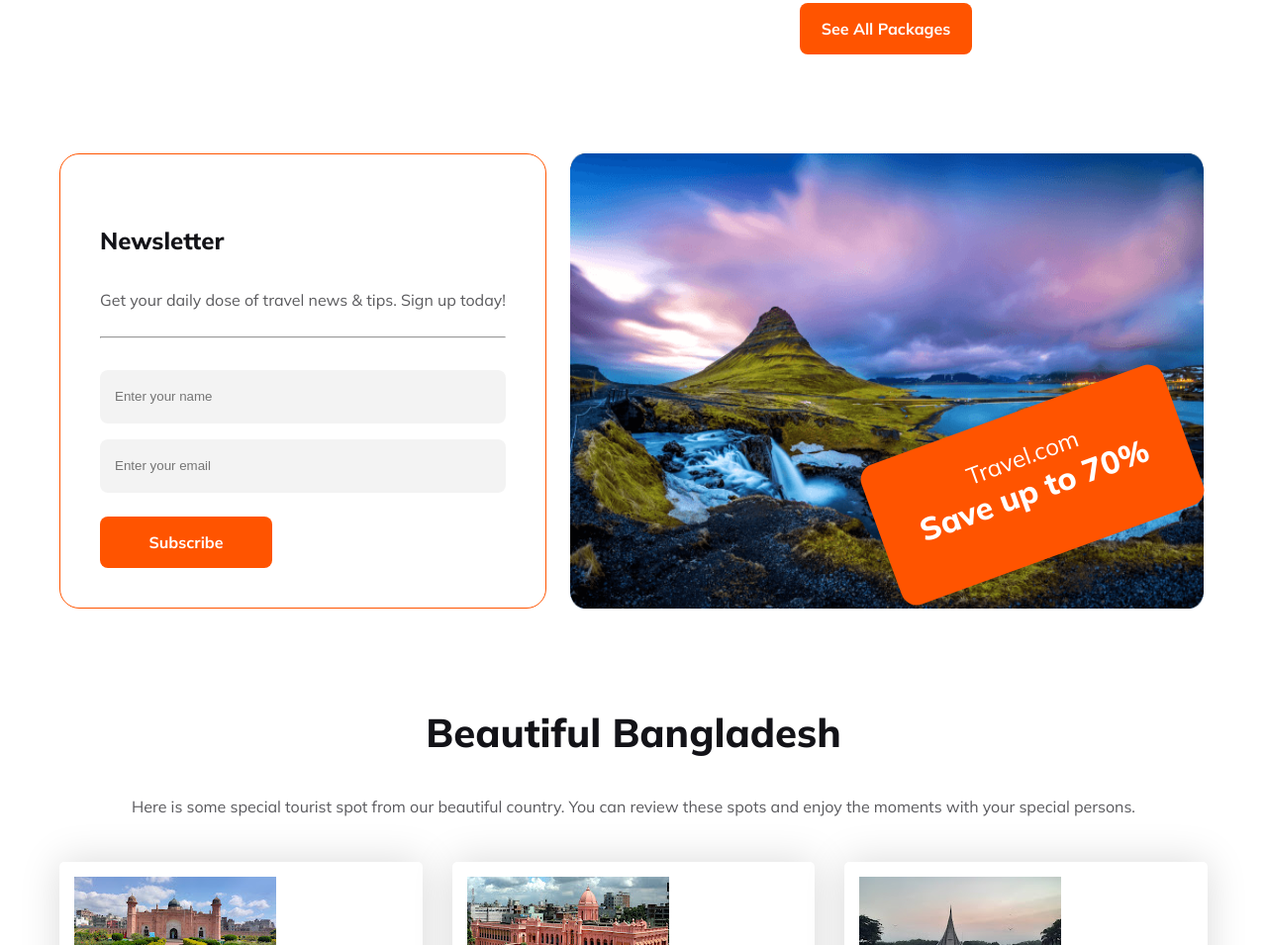
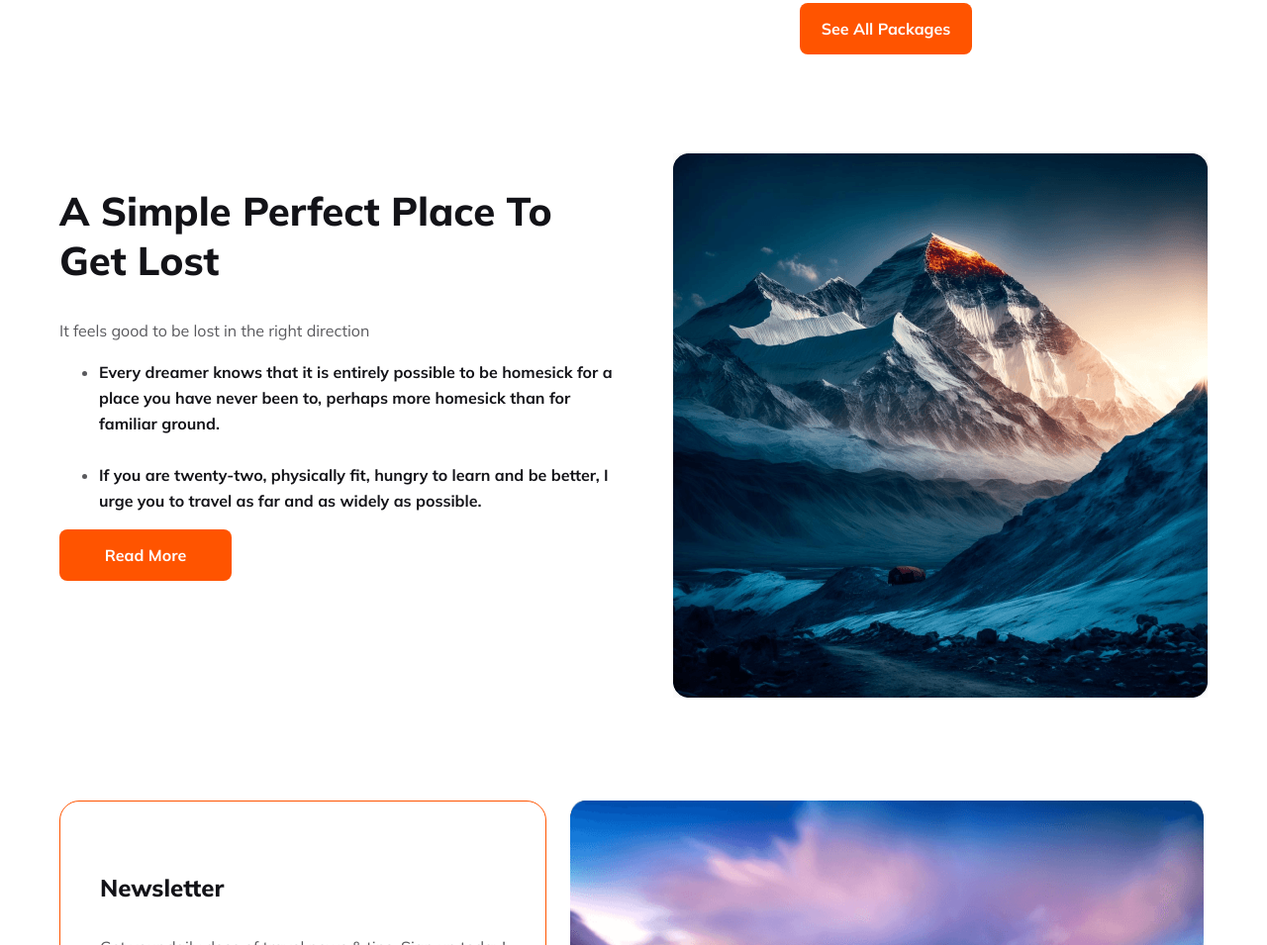
Before and after one commit to mmaswud/B9A2-Hero-Travel-Maswud, a plain HTML site: page index.html in a window 1280 px wide. Shown: the part 5264-6219 px from the top of the page at 99% size. Drawn offline with Linux system fonts and the light colour scheme.

Commit message:
added optional section-two

```diff
--- a/Styles/styles.css
+++ b/Styles/styles.css
@@ -536,6 +536,46 @@ body {
 }
 
 /* deals & discounts style ends */
+/* optional-two styles start */
+
+.popular {
+    display: flex;
+    margin: 100px auto;
+    gap: 53px;
+}
+
+.popular .popular-title {
+    color: #131318;
+    font-family: Mulish;
+    font-size: 40px;
+    font-weight: 800;
+}
+
+.popular .popular-txt,
+.popular-ul {
+    color: rgba(19, 19, 24, 0.70);
+    font-family: Mulish;
+    font-size: 16px;
+    font-weight: 400;
+    line-height: 26px;
+}
+.bold{
+    color: #131318;
+}
+.btn-two {
+    width: 174px;
+    height: 52px;
+    border-radius: 8px;
+    background: #FF5400;
+    color: #FFF;
+    text-align: center;
+    font-family: Mulish;
+    font-size: 16px;
+    font-weight: 700;
+    border: none;
+    outline: none;
+}
+/* optional-two styles end */
 .newsletter {
     display: flex;
     gap: 24px;
--- a/index.html
+++ b/index.html
@@ -204,6 +204,23 @@
             <button class="btn-package">See All Packages</button>
         </section>
         <!-- deals & discounts end -->
+        <!-- optonal-two start -->
+        <section class="container popular">
+            <div class="popular-one">
+                <h2 class="popular-title">A Simple Perfect Place To Get Lost</h2>
+                <p class="popular-txt">It feels good to be lost in the right direction</p>
+                <ul class="popular-ul">
+                    <li><strong class="bold">Every dreamer knows that it is entirely possible to be homesick for a place you have never been to, perhaps more homesick than for familiar ground.</strong></li>
+                    <br>
+                    <li><strong class="bold">If you are twenty-two, physically fit, hungry to learn and be better, I urge you to travel as far and as widely as possible. </strong></li>
+                </ul>
+                <button class="btn-two">Read More</button>
+            </div>
+            <div class="destination-img">
+                <img src="Images/Rectangle-4.png" alt="">
+            </div>
+        </section>
+        <!-- optonal-two end -->
         <section class="container newsletter">
             <div class="newsletter-content">
                 <h4>Newsletter</h4>
```
